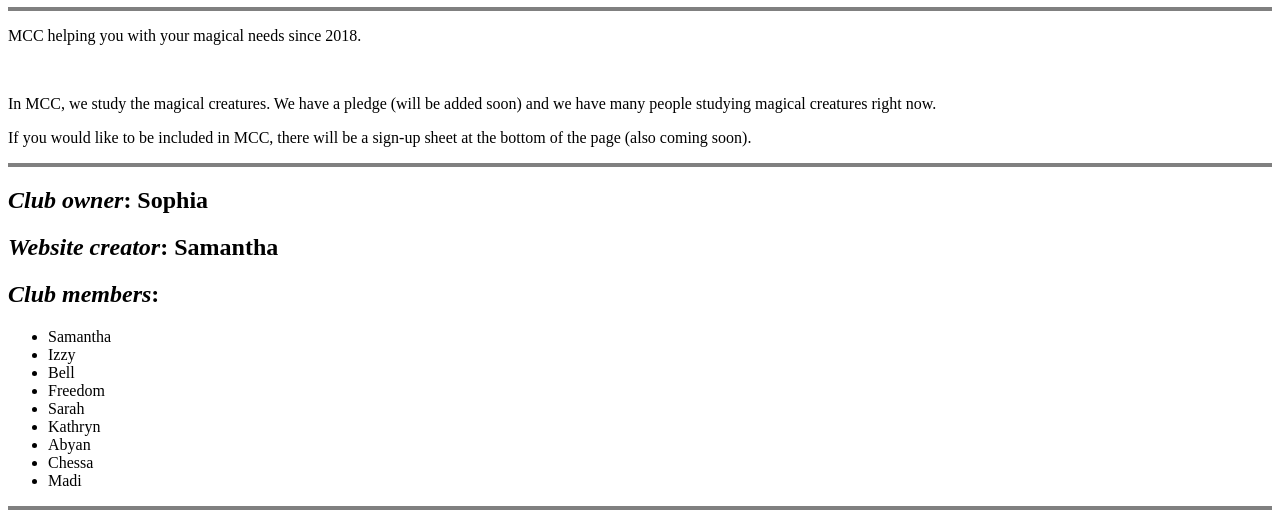
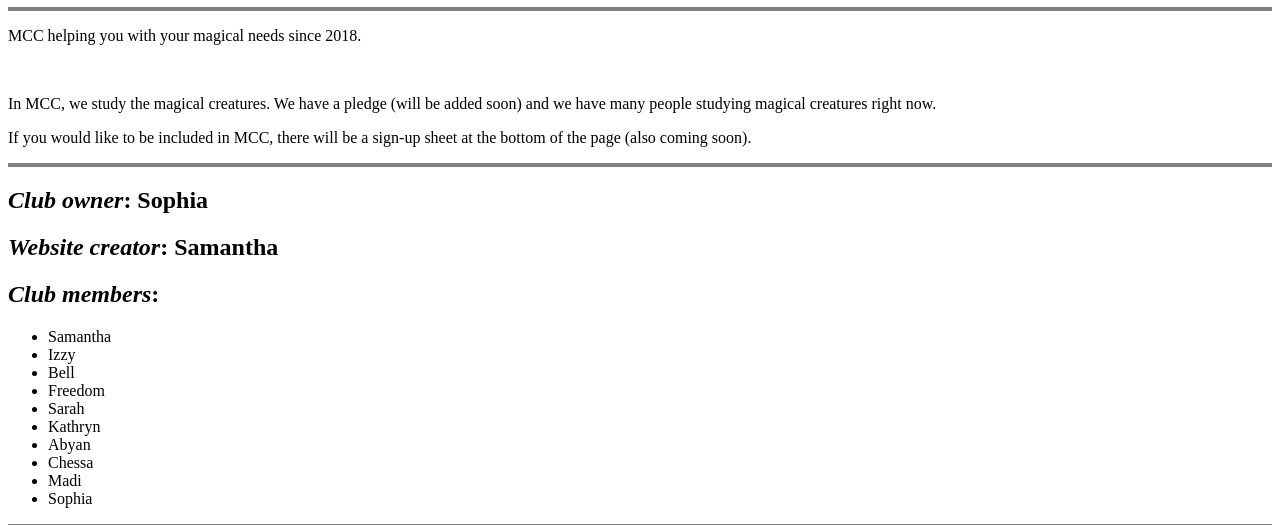
Before and after one commit to samantha-alway/samantha-alway.github.io, a plain HTML site: page mcc.html in a window 1280 px wide. Shown: the part 73-598 px from the top of the page. Drawn offline with Linux system fonts and the light colour scheme.

Commit message:
Added Sophia to members

```diff
--- a/mcc.html
+++ b/mcc.html
@@ -30,6 +30,7 @@
     <li>Abyan</li>
     <li>Chessa</li>
     <li>Madi</li>
+    <li>Sophia</li>
   </ul>
   <hr size="4" noshade>
   <h1>Things you need to know if you're joining the club:</h1>
```
